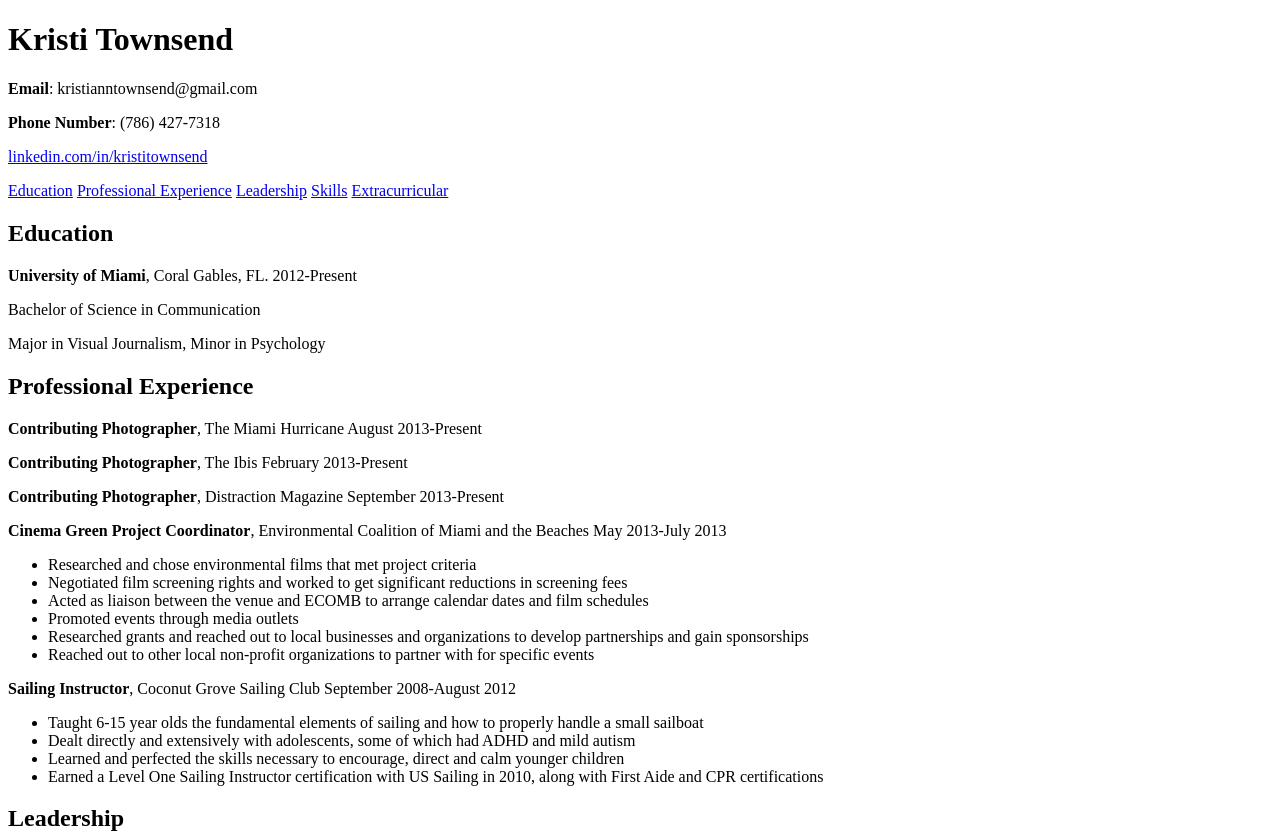
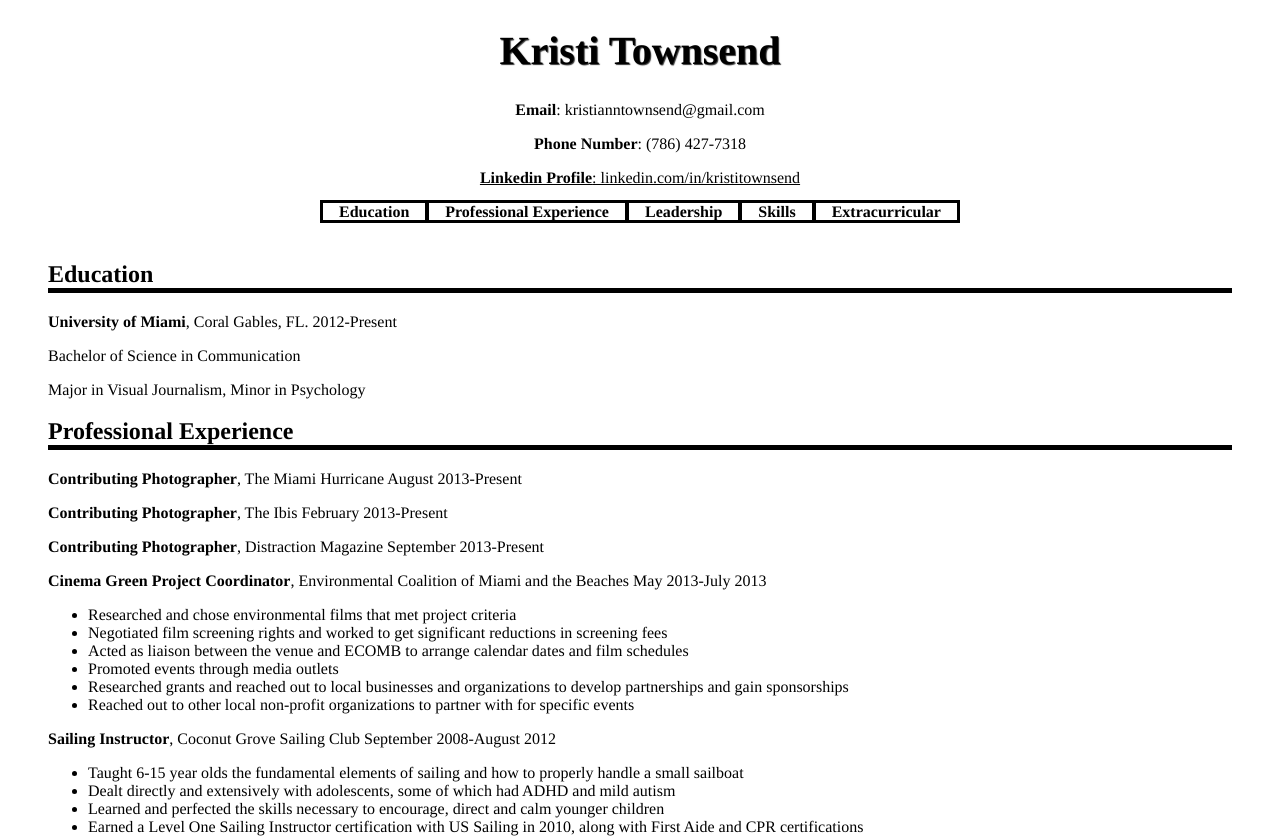
Before and after one commit to Kanntown/project-structure, a plain HTML site: page index.html in a window 1280 px wide. Shown: the top 839 px of the page. Drawn offline with Linux system fonts and the light colour scheme.

Commit message:
third commit

```diff
--- /dev/null
+++ b/css/stylesheet.css
@@ -0,0 +1,70 @@
+/* #container {
+	margin: 40px;
+	font-family: Times, serif;
+	text-align: center;
+}
+/
+#nav {
+	height: 30px;
+	width: 100px;
+	border-color: #6495ED;
+	background-color: #BCD2EE;
+	border-style: solid;
+	border-width: 2px;
+	border-radius: 5px;
+	margin: auto;
+	text-align: center;
+	/* margin: 40px;
+	text-align: center;
+	padding-right: 15px;
+	padding-left: 15px;
+}
+#body {
+	margin: 40px;
+}
+nav {
+	display: inline;
+	padding: 10px;
+	background-color: #CFF;
+}
+nav a {
+	text-decoration: none;
+	color: black;
+	text-align: center;
+}
+h1 {
+	text-align: center;
+	font-size: 40px;
+}
+h2 {
+	font-size: 25px;
+} */
+* {
+	font-family: Times, serif;
+	color: black;
+}
+#container {
+	text-align: center;
+}
+#nav {
+	text-align: center;
+}
+div nav a {
+	width: 550px;
+	height: 35px;
+	font-weight: bold;
+	outline: solid;
+	padding-right: 1em;
+	padding-left: 1em;
+	text-decoration: none;
+}
+#body {
+	margin: 40px;
+}
+h1 {
+	font-size: 40px;
+	text-shadow: 1px 1px 1px #333333;
+}
+h2 {
+	border-bottom: solid black 5px;
+}
--- a/index.html
+++ b/index.html
@@ -2,22 +2,27 @@
 <html>
   <head>
     <meta charset="UTF-8" />
+    <link rel="stylesheet" href="css/stylesheet.css" type="text/css" />
     <title>Resume</title>
    </head>
 
    <body>
 
+     <div id="container">
      <header>
        <h1>Kristi Townsend</h1>
      </header>
 
+     <p id="information" >
      <p><strong>Email</strong>: kristianntownsend@gmail.com</p>
      <p><strong>Phone Number</strong>: (786) 427-7318</p>
-     <p><a href="http://www.linkedin.com/in/kristitownsend" title="Linkedin Profile">linkedin.com/in/kristitownsend</a></p>
+     <p><a href="http://www.linkedin.com/in/kristitownsend" title="Linkedin Profile"><strong>Linkedin Profile</strong>: linkedin.com/in/kristitownsend</a></p>
 
+     </div>
       <!-- top information should be centered -->
 
       <!-- Insert somesort of line break here -->
+      <div id="nav" >
 
       <nav>
         <a href="#education">Education</a>
@@ -26,7 +31,9 @@
         <a href="#skills">Skills</a>
         <a href="#extracurricular">Extracurricular</a>
       </nav>
+      </div>
 
+      <div id="body" >
       <section>
         <a id="education"></a>
       <header>
@@ -121,12 +128,13 @@
       </header>
 
       	<ul>
-      		<li>Member of the Univeristy of Miami Sailing Team, Photography Club and Chi Omega Fraternity</li>
+      		<li>Member of the University of Miami Sailing Team, Photography Club and Chi Omega Fraternity</li>
       	</ul>
 
       </section>
 
 
+    </div>
     </body>
 
 </html>
```
Also changed, not shown: projectstructurenotes.html (added, +48 -0 lines).
